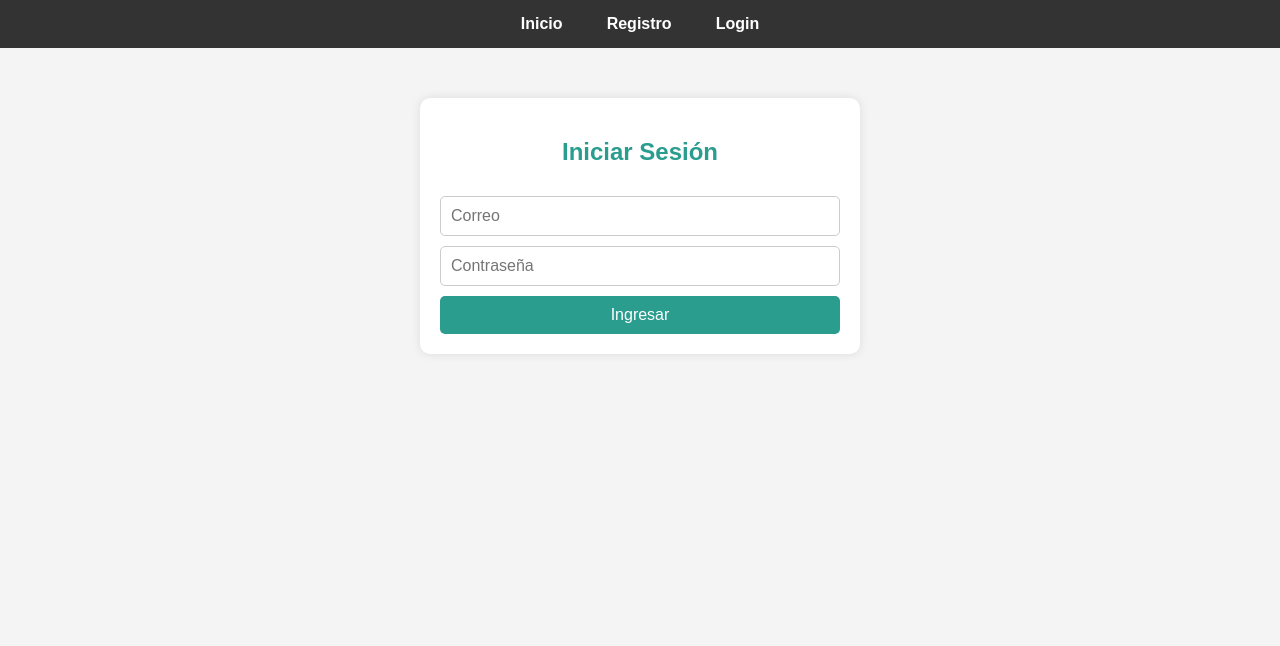
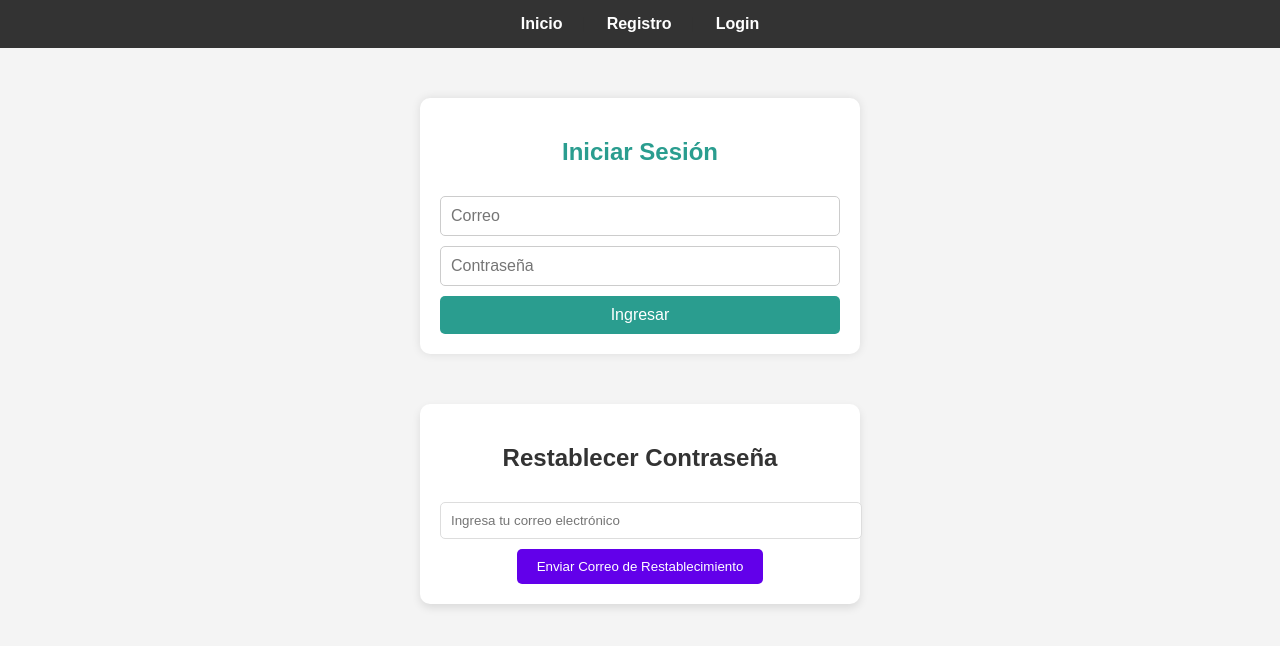
Before and after one commit to cdpaez/index-auth, a React (Vite) app: page /login in a window 1280 px wide. Shown: the top 646 px of the page. Built offline with nearby package versions, Linux system fonts and the light colour scheme.

Commit message:
fit(indexauth, firebaseFunctions.js): se establecio autenticacion de usuarios y verificacion de correo, ademas se actualizo la funcionalidad del CRUD de las notas

```diff
--- a/src/components/Login.jsx
+++ b/src/components/Login.jsx
@@ -4,7 +4,7 @@ import { useState } from "react";
 import { auth } from "../db/firebaseConfig";
 import { signInWithEmailAndPassword, signOut } from "firebase/auth";
 import NoteApp from '../components/NoteApp'
-
+import ResetPasswordForm from './ResetPassword';
 
 
 const Login = () => {
@@ -31,19 +31,24 @@ const Login = () => {
 
   return (
     <div className="login-container">
+
       {user ? (
         <div className='user-container'>
           <h2>Bienvenido, {user.email}</h2>  <button onClick={handleLogout}>Cerrar Sesión</button>
           <NoteApp />
         </div>
       ) : (
+        <div>
            <form onSubmit={handleLogin} className="login-form">
             <h2>Iniciar Sesión</h2>
             <input type="email" placeholder="Correo" value={email} onChange={(e) => setEmail(e.target.value)} required />
             <input type="password" placeholder="Contraseña" value={password} onChange={(e) => setPassword(e.target.value)} required />
             <button type="submit">Ingresar</button>
           </form>
+          <ResetPasswordForm />
+        </div>
       )}
+
     </div>
   );
 };
--- a/src/components/Register.jsx
+++ b/src/components/Register.jsx
@@ -1,17 +1,23 @@
 import { useState } from "react";
 import { auth } from "../db/firebaseConfig";
-import { createUserWithEmailAndPassword } from "firebase/auth";
+import { createUserWithEmailAndPassword, sendEmailVerification } from "firebase/auth";
 import '../components/Register.css'
 
 const Register = () => {
   const [email, setEmail] = useState("");
   const [password, setPassword] = useState("");
+  const [message, setMessage] = useState("");
 
   const handleRegister = async (e) => {
     e.preventDefault();
     try {
-      await createUserWithEmailAndPassword(auth, email, password);
-      alert("Usuario registrado con éxito");
+      // Registrar al usuario
+      const userCredential = await createUserWithEmailAndPassword(auth, email, password);
+      const user = userCredential.user;
+
+      // Enviar correo de verificación
+      await sendEmailVerification(user);
+      alert("Usuario registrado con éxito. Por favor, verifica tu correo electrónico.");
     } catch (error) {
       alert("Error: " + error.message);
     }
@@ -21,10 +27,23 @@ const Register = () => {
     <div className="register-container">
       <h2>Registro</h2>
       <form onSubmit={handleRegister} className="register-form">
-        <input type="email" placeholder="Correo" value={email} onChange={(e) => setEmail(e.target.value)} required />
-        <input type="password" placeholder="Contraseña" value={password} onChange={(e) => setPassword(e.target.value)} required />
+        <input
+          type="email"
+          placeholder="Correo"
+          value={email}
+          onChange={(e) => setEmail(e.target.value)}
+          required
+        />
+        <input
+          type="password"
+          placeholder="Contraseña"
+          value={password}
+          onChange={(e) => setPassword(e.target.value)}
+          required
+        />
         <button type="submit">Registrarse</button>
       </form>
+      {message && <p>{message}</p>}
     </div>
   );
 };
--- /dev/null
+++ b/src/components/ResetPassword.jsx
@@ -0,0 +1,35 @@
+import './resetPassword.css';
+
+import React, { useState } from "react";
+import { resetPassword } from "../db/firebaseResetPassword";
+
+
+const ResetPasswordForm = () => {
+  const [email, setEmail] = useState("");
+  const [message, setMessage] = useState("");
+
+  const handleResetPassword = async (e) => {
+    e.preventDefault();
+    const response = await resetPassword(email);
+    setMessage(response);
+  };
+
+  return (
+    <div className="reset-password-form">
+      <h2>Restablecer Contraseña</h2>
+      <form onSubmit={handleResetPassword}>
+        <input
+          type="email"
+          placeholder="Ingresa tu correo electrónico"
+          value={email}
+          onChange={(e) => setEmail(e.target.value)}
+          required
+        />
+        <button type="submit">Enviar Correo de Restablecimiento</button>
+      </form>
+      {message && <p>{message}</p>}
+    </div>
+  );
+};
+
+export default ResetPasswordForm;
--- /dev/null
+++ b/src/components/resetPassword.css
@@ -0,0 +1,31 @@
+.reset-password-form {
+  width: 100%;
+  max-width: 400px;
+  margin: 0 auto;
+  padding: 20px;
+  background-color: #fff;
+  border-radius: 10px;
+  box-shadow: 0 4px 8px rgba(0, 0, 0, 0.1);
+  text-align: center;
+}
+
+.reset-password-form input {
+  width: 100%;
+  padding: 10px;
+  margin: 10px 0;
+  border: 1px solid #ddd;
+  border-radius: 5px;
+}
+
+.reset-password-form button {
+  background-color: #6200ea;
+  color: #fff;
+  padding: 10px 20px;
+  border: none;
+  border-radius: 5px;
+  cursor: pointer;
+}
+
+.reset-password-form button:hover {
+  background-color: #3700b3;
+}
--- a/src/db/firebaseFunctions.js
+++ b/src/db/firebaseFunctions.js
@@ -1,11 +1,11 @@
-import { collection, addDoc, getDocs, doc, deleteDoc, query, where } from "firebase/firestore";
+import { collection, addDoc, getDocs, doc, deleteDoc, query, where, getDoc } from "firebase/firestore";
 import { db, auth } from "./firebaseConfig";
 
 
 export const addNote = async (title, content) => {
 
   const user = auth.currentUser
-  console.log(user)
+
   if(!user) {
     console.error('No se ha encontrado un usuario autenticado')
     return
@@ -52,7 +52,7 @@ export const deleteNote = async (id) => {
   }
   try {
     const noteRef = doc(db, "notas", id);
-    const noteSnapshot = await getDocs(noteRef);
+    const noteSnapshot = await getDoc(noteRef);
 
     if (noteSnapshot.exists() && noteSnapshot.data().userId === user.uid) {
       await deleteDoc(noteRef);
--- /dev/null
+++ b/src/db/firebaseResetPassword.js
@@ -0,0 +1,13 @@
+import { getAuth, sendPasswordResetEmail } from "firebase/auth";
+
+export const resetPassword = async (email) => {
+  const auth = getAuth();
+  try {
+    await sendPasswordResetEmail(auth, email);
+    console.log("Correo de restablecimiento enviado a:", email);
+    return "Correo de restablecimiento enviado.";
+  } catch (error) {
+    console.error("Error al enviar el correo de restablecimiento:", error.message);
+    return error.message;
+  }
+};
```
Also changed, not shown: src/db/firebaseVerificationEmail.js (added, +19 -0 lines). Lines whose indentation alone changed are shown as unchanged.
